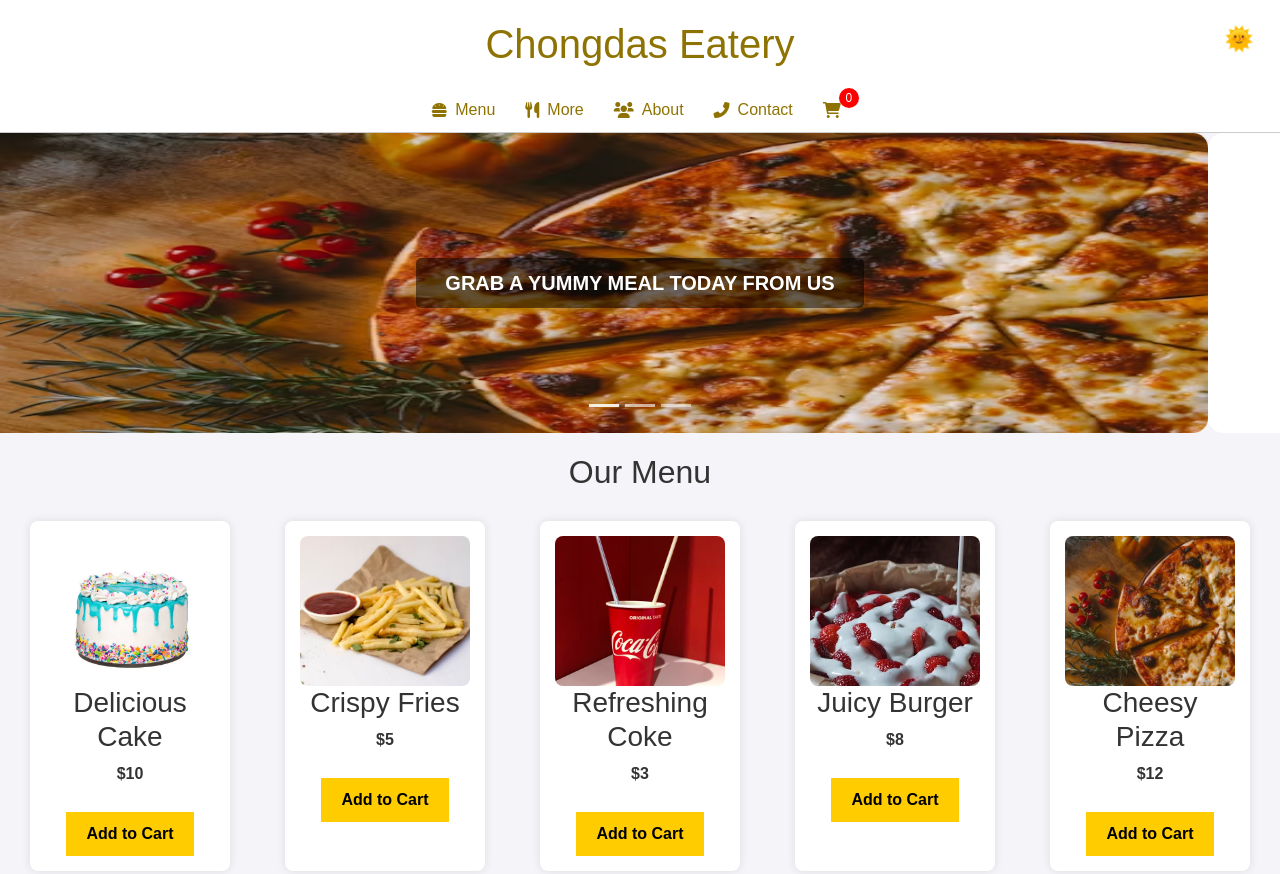
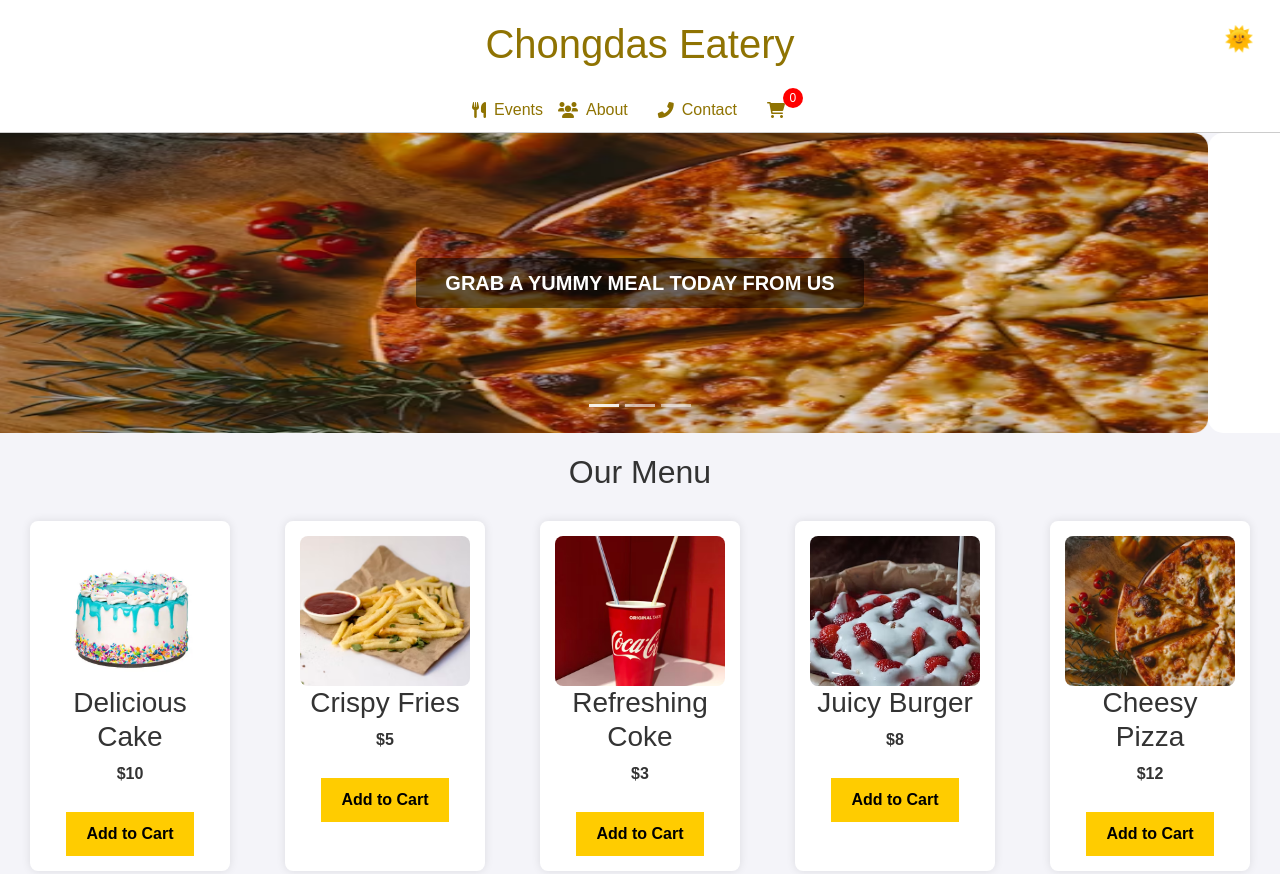
Before and after one commit to networkninja9/chongs, a plain HTML site: page index.html in a window 1280 px wide. Shown: the top 874 px of the page. Drawn offline with nearby package versions, Linux system fonts and the light colour scheme.

Commit message:
Update index.html

```diff
--- a/index.html
+++ b/index.html
@@ -498,9 +498,8 @@ body.dark-mode .socials a:hover {
 
         <!-- Navigation Links -->
         <ul class="menu-bar" id="menu-bar">
-            <li><a href="#menu" aria-label="Menu"><i class="fas fa-hamburger"></i> Menu</a></li>
-            <li class="dropdown">
-                <a href="#" aria-label="More"><i class="fas fa-utensils"></i> More</a>
+
+                <a href="#" aria-label="More"><i class="fas fa-utensils"></i> Events</a>
                 <div class="dropdown-content">
                     <a href="#delivery"><i class="fas fa-truck"></i> Delivery</a>
                     <a href="#catering"><i class="fas fa-concierge-bell"></i> Catering</a>
```
